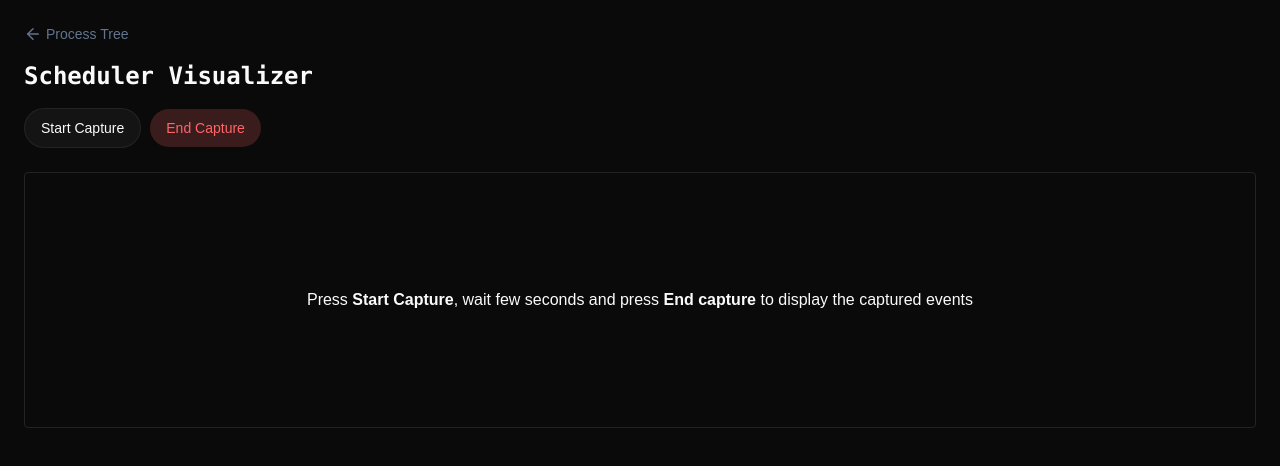
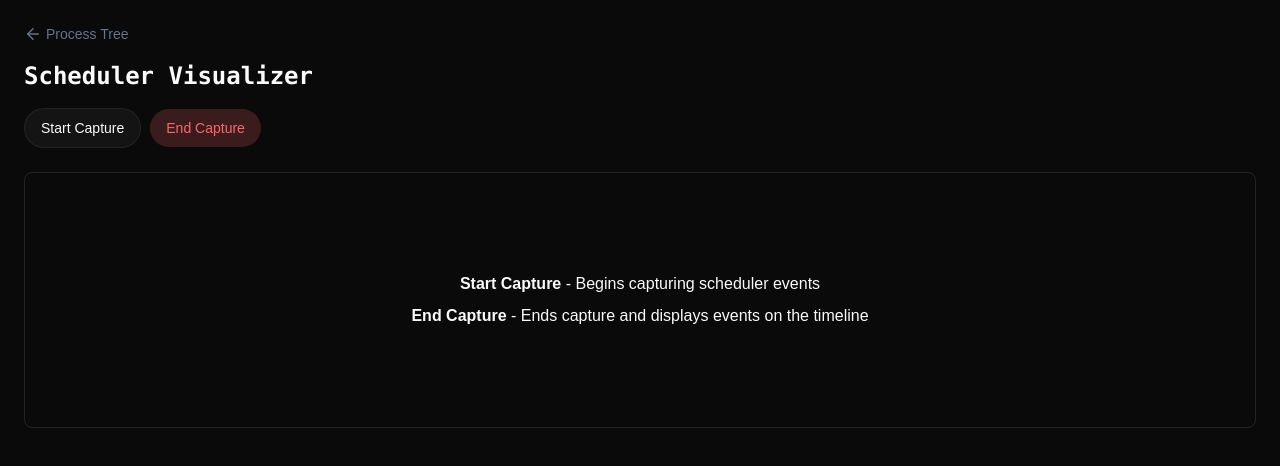
Before and after one commit to vvaza22/kernel-glassbox, a React (Vite) app in the folder webapp/: page /schedhook in a window 1280 px wide. Shown: the top 466 px of the page. Built offline with nearby package versions, Linux system fonts and the light colour scheme; no server answers.

Commit message:
Improve schedhook instructions

```diff
--- a/webapp/src/components/schedhook/EventTimeline.tsx
+++ b/webapp/src/components/schedhook/EventTimeline.tsx
@@ -50,13 +50,18 @@ export default function EventTimeline({ events }: EventTimelineProps) {
       className={cn(
         "w-full",
         "flex items-center justify-center",
-        events.length === 0 ? "border border-border rounded h-64" : "",
+        events.length === 0 ? "border border-border rounded-md h-64" : "",
       )}
     >
       {events.length === 0 ? (
-        <p className="text-mono text-md">
-          Press <b>Start Capture</b>, wait few seconds and press{" "}
-          <b>End capture</b> to display the captured events
+        <p className="flex flex-col items-center justify-center gap-2">
+          <span className="text-foreground text-mono">
+            <b>Start Capture</b> - Begins capturing scheduler events
+          </span>
+          <span className="text-foreground text-mono">
+            <b>End Capture</b> - Ends capture and displays events on the
+            timeline
+          </span>
         </p>
       ) : (
         <VisTimeline
```
